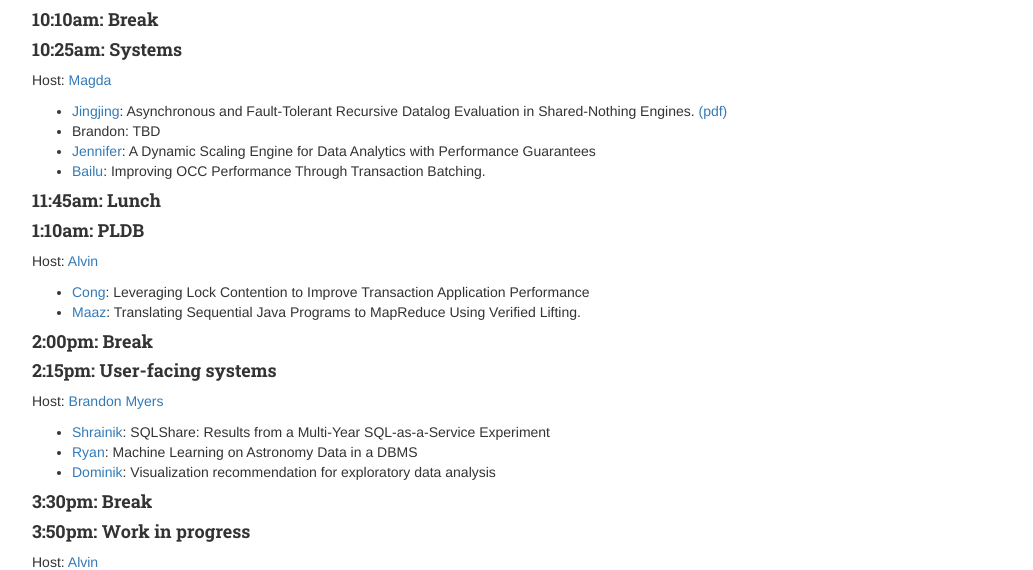
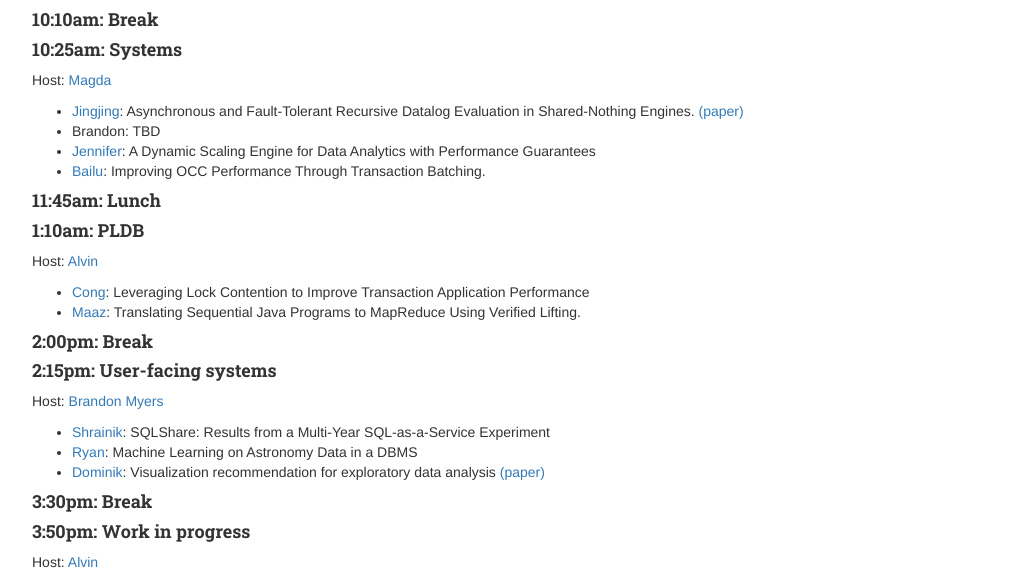
Before and after one commit to uwdb/website, a Jekyll site: the page built from events/database_day_2015.markdown, in a window 1280 px wide. Shown: the part 575-1145 px from the top of the page, without its empty margins (123-1156 px from the left). Built offline with Jekyll 4.4.1, drawn with Linux system fonts in a browser that asks for light colours; nearby versions of some CDN libraries; Markdown is read by kramdown in place of the engine named in the settings.

Commit message:
Add link to paper

```diff
--- a/events/database_day_2015.markdown
+++ b/events/database_day_2015.markdown
@@ -35,7 +35,7 @@ Host: [Dan](https://homes.cs.washington.edu/~suciu/)
 #### 10:25am: Systems
 Host: [Magda](http://www.cs.washington.edu/people/faculty/magda)
 
-- [Jingjing](https://homes.cs.washington.edu/~jwang/): Asynchronous and Fault-Tolerant Recursive Datalog Evaluation in Shared-Nothing Engines. [(pdf)](https://homes.cs.washington.edu/~jwang/publications/p2317-wang.pdf)
+- [Jingjing](https://homes.cs.washington.edu/~jwang/): Asynchronous and Fault-Tolerant Recursive Datalog Evaluation in Shared-Nothing Engines. [(paper)](https://homes.cs.washington.edu/~jwang/publications/p2317-wang.pdf)
 - Brandon: TBD
 - [Jennifer](http://homes.cs.washington.edu/~jortiz16/): A Dynamic Scaling Engine for Data Analytics with Performance Guarantees
 - [Bailu](http://www.cs.cornell.edu/~blding/): Improving OCC Performance Through Transaction Batching.
@@ -55,7 +55,7 @@ Host: [Brandon Myers](https://homes.cs.washington.edu/~bdmyers/)
 
 - [Shrainik](https://homes.cs.washington.edu/~shrainik): SQLShare: Results from a Multi-Year SQL-as-a-Service Experiment
 - [Ryan](https://homes.cs.washington.edu/~maas/):  Machine Learning on Astronomy Data in a DBMS
-- [Dominik](https://homes.cs.washington.edu/~domoritz): Visualization recommendation for exploratory data analysis
+- [Dominik](https://homes.cs.washington.edu/~domoritz): Visualization recommendation for exploratory data analysis [(paper)](https://idl.cs.washington.edu/files/2015-Voyager-InfoVis.pdf)
 
 #### 3:30pm: Break
 
```
